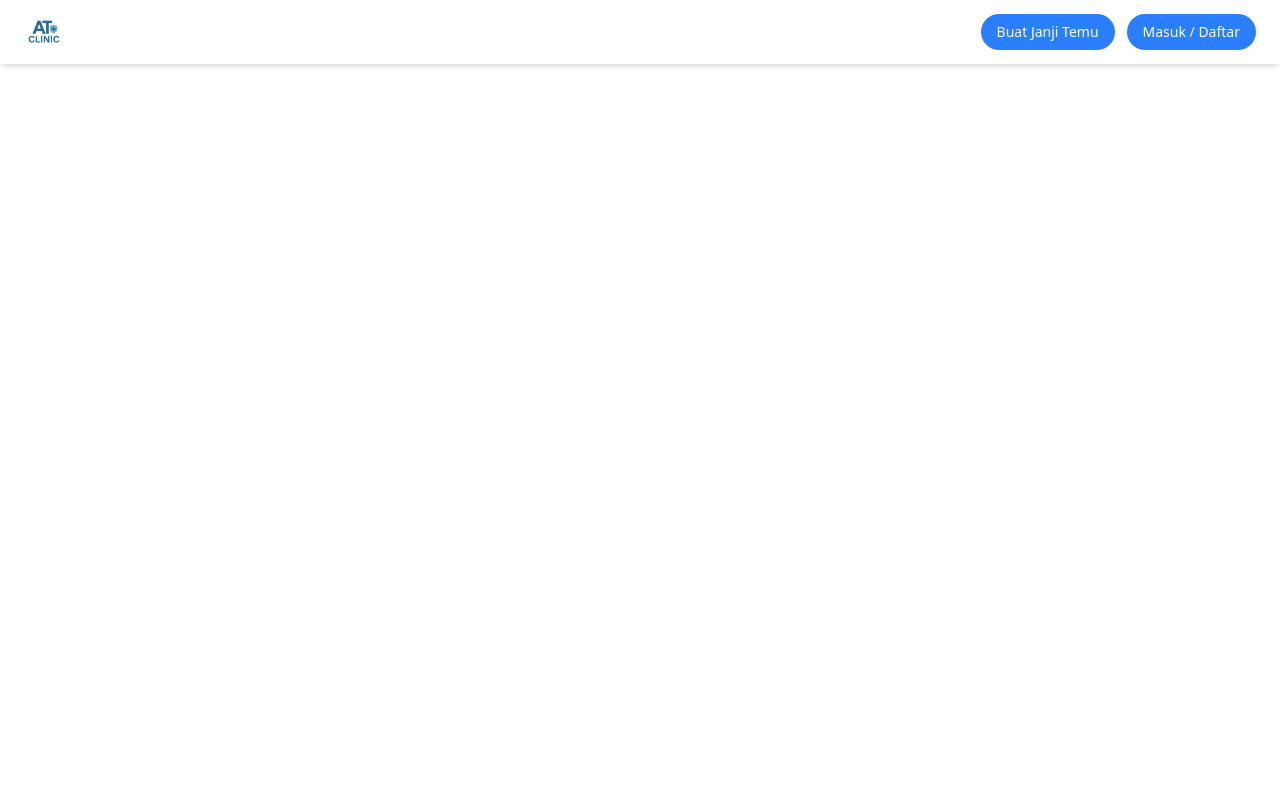
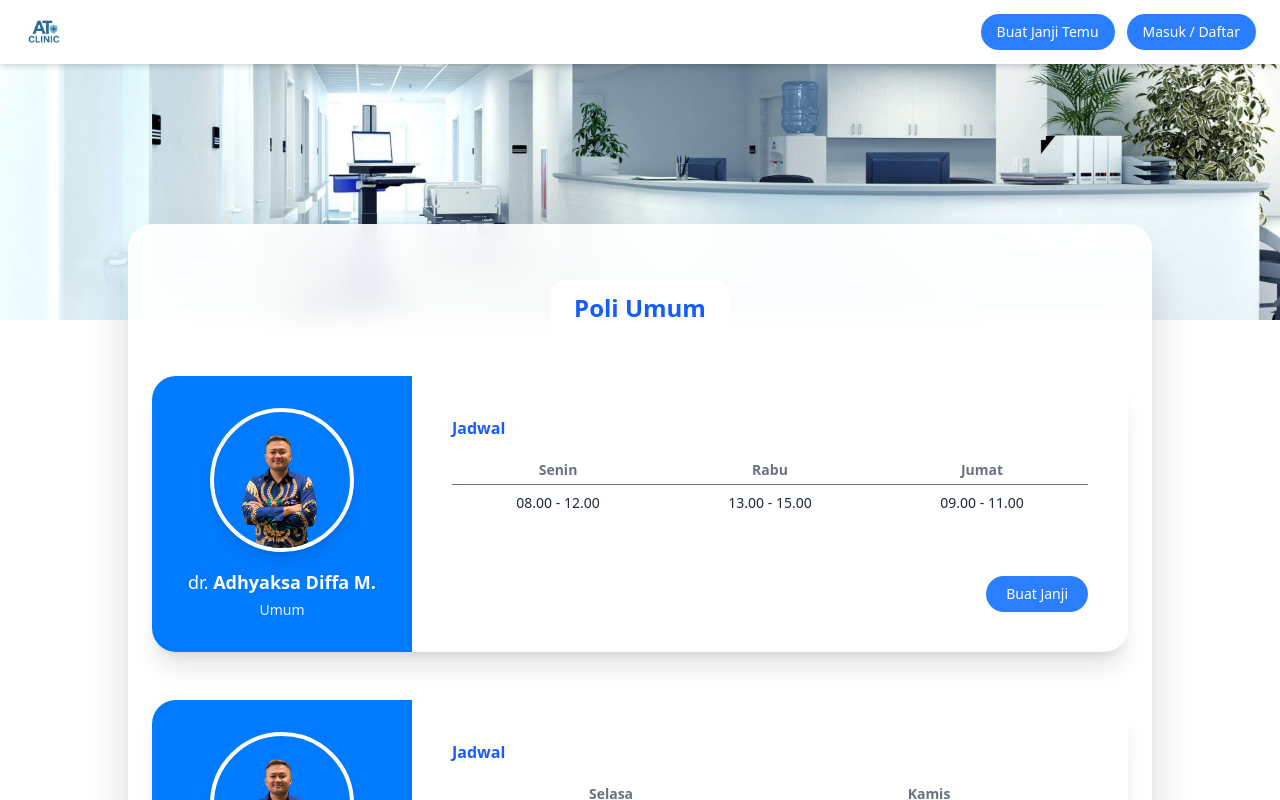
Before and after one commit to farinojoshua/at_clinic_fe, a React (Vite) app: page /dokter in a window 1280 px wide. Shown: the top 800 px of the page. Built offline with nearby package versions, Linux system fonts and the light colour scheme.

Commit message:
Dokter List & Navbar

```diff
--- /dev/null
+++ b/src/components/Layout.jsx
@@ -0,0 +1,3 @@
+export default function Layout({ children }) {
+  return <div className="pt-10 bg-white min-h-screen">{children}</div>;
+}
--- /dev/null
+++ b/src/data/dokter.json
@@ -0,0 +1,138 @@
+[
+  {
+    "nama": "dr. Adhyaksa Diffa M.",
+    "spesialis": "Umum",
+    "foto": "",
+    "jadwal": [
+      { "hari": "Senin", "jam": "08.00 - 12.00" },
+      { "hari": "Rabu", "jam": "13.00 - 15.00" },
+      { "hari": "Jumat", "jam": "09.00 - 11.00" }
+    ]
+  },
+  {
+    "nama": "dr. Difa Lagi",
+    "spesialis": "Kandungan",
+    "foto": "",
+    "jadwal": [
+      { "hari": "Selasa", "jam": "10.00 - 13.00" },
+      { "hari": "Kamis", "jam": "14.00 - 16.00" }
+    ]
+  },
+  {
+    "nama": "dr. Farino Joshua",
+    "spesialis": "Anak",
+    "foto": "",
+    "jadwal": [
+      { "hari": "Senin", "jam": "09.00 - 12.00" },
+      { "hari": "Kamis", "jam": "08.00 - 10.00" }
+    ]
+  },
+  {
+    "nama": "dr. Zhirazzi D.",
+    "spesialis": "Gigi",
+    "foto": "",
+    "jadwal": [
+      { "hari": "Selasa", "jam": "11.00 - 14.00" },
+      { "hari": "Jumat", "jam": "08.00 - 10.00" }
+    ]
+  },
+  {
+    "nama": "dr. Larasati Ivanka",
+    "spesialis": "Mata",
+    "foto": "",
+    "jadwal": [
+      { "hari": "Rabu", "jam": "10.00 - 13.00" },
+      { "hari": "Sabtu", "jam": "09.00 - 12.00" }
+    ]
+  },
+  {
+    "nama": "dr. Marcelino A.",
+    "spesialis": "Kulit dan Kelamin",
+    "foto": "",
+    "jadwal": [
+      { "hari": "Senin", "jam": "14.00 - 16.00" },
+      { "hari": "Kamis", "jam": "10.00 - 12.00" }
+    ]
+  },
+  {
+    "nama": "dr. Rani Oktaviani",
+    "spesialis": "THT",
+    "foto": "",
+    "jadwal": [
+      { "hari": "Selasa", "jam": "13.00 - 15.00" },
+      { "hari": "Jumat", "jam": "10.00 - 13.00" }
+    ]
+  },
+  {
+    "nama": "dr. Yoga Permana",
+    "spesialis": "Jantung",
+    "foto": "",
+    "jadwal": [
+      { "hari": "Senin", "jam": "08.00 - 11.00" },
+      { "hari": "Rabu", "jam": "09.00 - 12.00" }
+    ]
+  },
+  {
+    "nama": "dr. Aulia W.",
+    "spesialis": "Saraf",
+    "foto": "",
+    "jadwal": [
+      { "hari": "Selasa", "jam": "14.00 - 16.00" },
+      { "hari": "Sabtu", "jam": "10.00 - 13.00" }
+    ]
+  },
+  {
+    "nama": "dr. Rifqi Fadhlurrahman",
+    "spesialis": "Paru",
+    "foto": "",
+    "jadwal": [
+      { "hari": "Rabu", "jam": "11.00 - 13.00" },
+      { "hari": "Kamis", "jam": "09.00 - 11.00" }
+    ]
+  },
+  {
+    "nama": "dr. Nabila K.",
+    "spesialis": "Penyakit Dalam",
+    "foto": "",
+    "jadwal": [
+      { "hari": "Senin", "jam": "13.00 - 15.00" },
+      { "hari": "Jumat", "jam": "08.00 - 10.00" }
+    ]
+  },
+  {
+    "nama": "dr. Dimas Bagaskara",
+    "spesialis": "Orthopedi",
+    "foto": "",
+    "jadwal": [
+      { "hari": "Selasa", "jam": "08.00 - 11.00" },
+      { "hari": "Kamis", "jam": "13.00 - 15.00" }
+    ]
+  },
+  {
+    "nama": "dr. Nadira F.",
+    "spesialis": "Umum",
+    "foto": "",
+    "jadwal": [
+      { "hari": "Selasa", "jam": "10.00 - 12.00" },
+      { "hari": "Kamis", "jam": "08.00 - 10.00" }
+    ]
+  },
+  {
+    "nama": "dr. Rio Satrio",
+    "spesialis": "Kandungan",
+    "foto": "",
+    "jadwal": [
+      { "hari": "Senin", "jam": "14.00 - 17.00" },
+      { "hari": "Rabu", "jam": "10.00 - 12.00" }
+    ]
+  },
+  {
+    "nama": "dr. Intan Prameswari",
+    "spesialis": "Mata",
+    "foto": "",
+    "jadwal": [
+      { "hari": "Kamis", "jam": "10.00 - 13.00" },
+      { "hari": "Sabtu", "jam": "09.00 - 11.00" }
+    ]
+  }
+]
--- /dev/null
+++ b/src/pages/DokterList.jsx
@@ -0,0 +1,118 @@
+import { useEffect, useState } from "react";
+// import axios from "axios";
+import BgDokter from "../assets/poli-x.jpg";
+import DefaultFoto from "../assets/326.png";
+import dummyData from "../data/dokter.json";
+
+export default function DokterList() {
+  const [dokterList, setDokterList] = useState([]);
+  const spesialisFilter = "Umum"; // Ganti ini kalau mau filter "Kandungan", "Anak", dll
+
+  useEffect(() => {
+    // Filter dari data dummy
+    const filtered = dummyData.filter(
+      (dokter) =>
+        dokter.spesialis.toLowerCase() === spesialisFilter.toLowerCase()
+    );
+    setDokterList(filtered);
+
+    // Kalau pakai API:
+    // axios.get(`http://localhost:3000/api/doctors?spesialis=${spesialisFilter}`)
+    //   .then(res => setDokterList(res.data))
+    //   .catch(err => console.error("Gagal ambil data dokter:", err));
+  }, []);
+
+  return (
+    <div className="bg-white min-h-screen">
+      {/* Background */}
+      <section className="w-full h-[200px] md:h-[280px] overflow-hidden">
+        <img
+          src={BgDokter}
+          alt="Background Daftar Dokter"
+          className="w-full h-full object-cover"
+        />
+      </section>
+
+      {/* List Dokter & Judul di dalam Card */}
+      <section className="relative z-10 px-4 pb-16">
+        <div className="max-w-5xl mx-auto -mt-20 md:-mt-24 bg-white/90 backdrop-blur-md shadow-2xl rounded-3xl px-6 py-10 md:py-14">
+          {/* Judul */}
+          <div className="text-center mb-10">
+            <h2 className="inline-block bg-white text-2xl font-bold text-blue-600 px-6 py-3 rounded-2xl">
+              Poli {spesialisFilter}
+            </h2>
+          </div>
+
+          <div className="space-y-12">
+            {dokterList.map((dokter, i) => (
+              <div
+                key={i}
+                className="bg-white shadow-xl rounded-3xl overflow-hidden flex flex-col md:flex-row items-stretch"
+              >
+                {/* Foto & Nama */}
+                <div className="bg-[#007BFF] w-full md:w-[260px] p-8 flex flex-col items-center justify-center text-white">
+                  <img
+                    src={dokter.foto || DefaultFoto}
+                    alt={dokter.nama}
+                    className="w-32 h-32 md:w-36 md:h-36 rounded-full object-cover border-4 border-white shadow-lg"
+                  />
+                  <h3 className="text-lg font-semibold mt-4 text-center">
+                    <span className="text-white font-medium">dr.</span>{" "}
+                    <span className="text-white">
+                      {dokter.nama.replace("dr. ", "")}
+                    </span>
+                  </h3>
+                  <p className="text-sm text-white/90 mt-1">
+                    {dokter.spesialis}
+                  </p>
+                </div>
+
+                {/* Jadwal */}
+                <div className="flex-1 p-6 md:p-10 flex flex-col justify-between">
+                  <div>
+                    <h4 className="text-blue-600 font-bold text-center md:text-left mb-4 text-base">
+                      Jadwal
+                    </h4>
+                    <div className="overflow-x-auto">
+                      <table className="w-full text-sm text-gray-800 text-center">
+                        <thead>
+                          <tr className="font-semibold text-gray-500 border-b">
+                            {dokter.jadwal.map((j, idx) => (
+                              <th
+                                key={idx}
+                                className="px-2 py-1 whitespace-nowrap"
+                              >
+                                {j.hari}
+                              </th>
+                            ))}
+                          </tr>
+                        </thead>
+                        <tbody>
+                          <tr className="font-medium">
+                            {dokter.jadwal.map((j, idx) => (
+                              <td
+                                key={idx}
+                                className="px-2 py-2 whitespace-nowrap"
+                              >
+                                {j.jam}
+                              </td>
+                            ))}
+                          </tr>
+                        </tbody>
+                      </table>
+                    </div>
+                  </div>
+                  <div className="mt-6 text-center md:text-right">
+                    <button className="bg-blue-500 hover:bg-blue-600 text-white px-5 py-2 text-sm rounded-full transition">
+                      Buat Janji
+                    </button>
+                  </div>
+                </div>
+              </div>
+            ))}
+          </div>
+        </div>
+      </section>
+    </div>
+  );
+}
--- a/src/routes/AppRoutes.jsx
+++ b/src/routes/AppRoutes.jsx
@@ -5,17 +5,62 @@ import Navbar from "../components/Navbar";
 import Poli from "../pages/Poli";
 import Login from "../pages/Login";
 import Register from "../pages/Register";
+import DokterList from "../pages/DokterList";
+import Layout from "../components/Layout"; // ✅ tambahkan
 
 export default function AppRouter() {
   return (
     <BrowserRouter>
       <Navbar />
       <Routes>
-        <Route path='/' element={<Home />} />
-        <Route path='/about' element={<About />} />
-        <Route path='/poli' element={<Poli />} />
-        <Route path='/login' element={<Login />} />
-        <Route path='/register' element={<Register />} />
+        <Route
+          path="/"
+          element={
+            <Layout>
+              <Home />
+            </Layout>
+          }
+        />
+        <Route
+          path="/about"
+          element={
+            <Layout>
+              <About />
+            </Layout>
+          }
+        />
+        <Route
+          path="/poli"
+          element={
+            <Layout>
+              <Poli />
+            </Layout>
+          }
+        />
+        <Route
+          path="/dokter"
+          element={
+            <Layout>
+              <DokterList />
+            </Layout>
+          }
+        />
+        <Route
+          path="/login"
+          element={
+            <Layout>
+              <Login />
+            </Layout>
+          }
+        />
+        <Route
+          path="/register"
+          element={
+            <Layout>
+              <Register />
+            </Layout>
+          }
+        />
       </Routes>
     </BrowserRouter>
   );
```
Also changed, not shown: src/components/Navbar.jsx (+17 -17 lines), src/assets/326.png (added), src/assets/poli-x.jpg (added).
